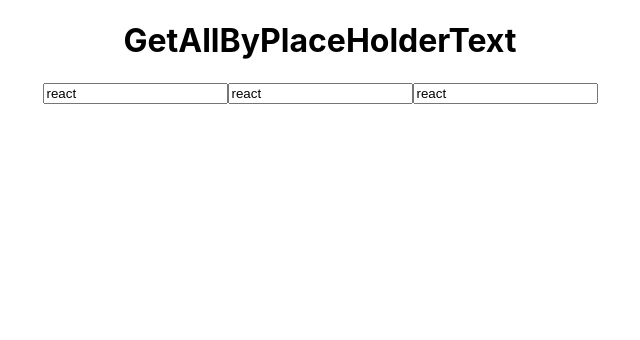
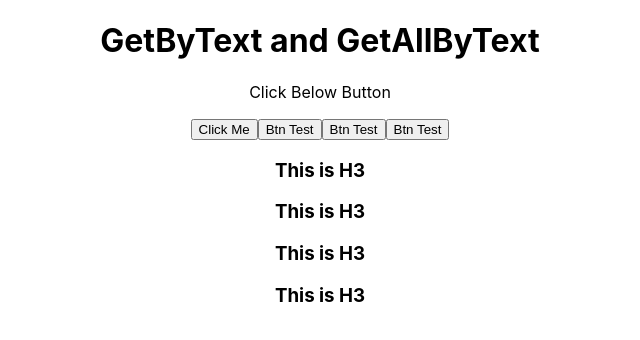
Before and after one commit to muazimmaqbool/React_Testing_Library, a React (Create React App) app: page / in a window 1280 px wide. Shown: the top 340 px of the page, without its empty margins (320-960 px from the left). Built offline with nearby package versions, Linux system fonts and the light colour scheme.

Commit message:
tetsing via text done

```diff
--- a/src/16_GetByText_GetAllByText/GetByText_GetAllByText.jsx
+++ b/src/16_GetByText_GetAllByText/GetByText_GetAllByText.jsx
@@ -16,6 +16,11 @@ const GetByText_GetAllByText = () => {
         <button>Btn Test</button>
         <button>Btn Test</button>
         <button>Btn Test</button>
+
+        <h3>This is H3</h3>
+        <h3>This is H3</h3>
+        <h3>This is H3</h3>
+        <h3>This is H3</h3>
     </div>
   )
 }
--- a/src/App.js
+++ b/src/App.js
@@ -57,9 +57,9 @@ function App() {
       {/* <GetAllByLabelText/> */}
 
       {/* <GetByPlaceHolderText/> */}
-      < GetAllByPlaceholderText/>
+      {/* < GetAllByPlaceholderText/> */}
 
-      {/* <GetByText_GetAllByText/> */}
+      <GetByText_GetAllByText/>
       {/* <GetByTestId_GetAllByTestId/> */}
       {/* <OverRidingTestId/> */}
       {/* <GetByDisplayValue_GetAllByDisplayValue/> */}
```
Also changed, not shown: 1 other file (tests, documents, lock files or other folders).
